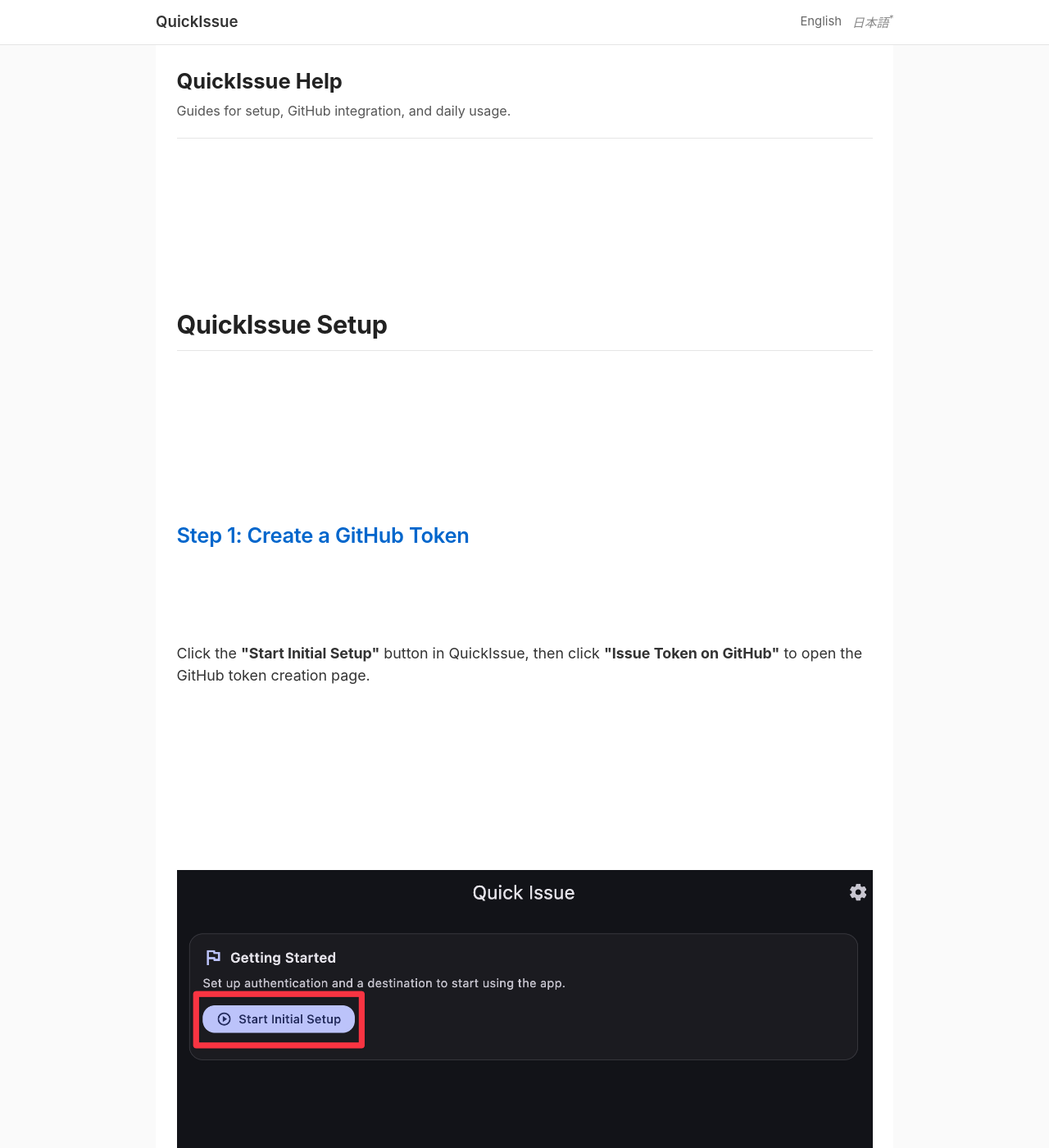
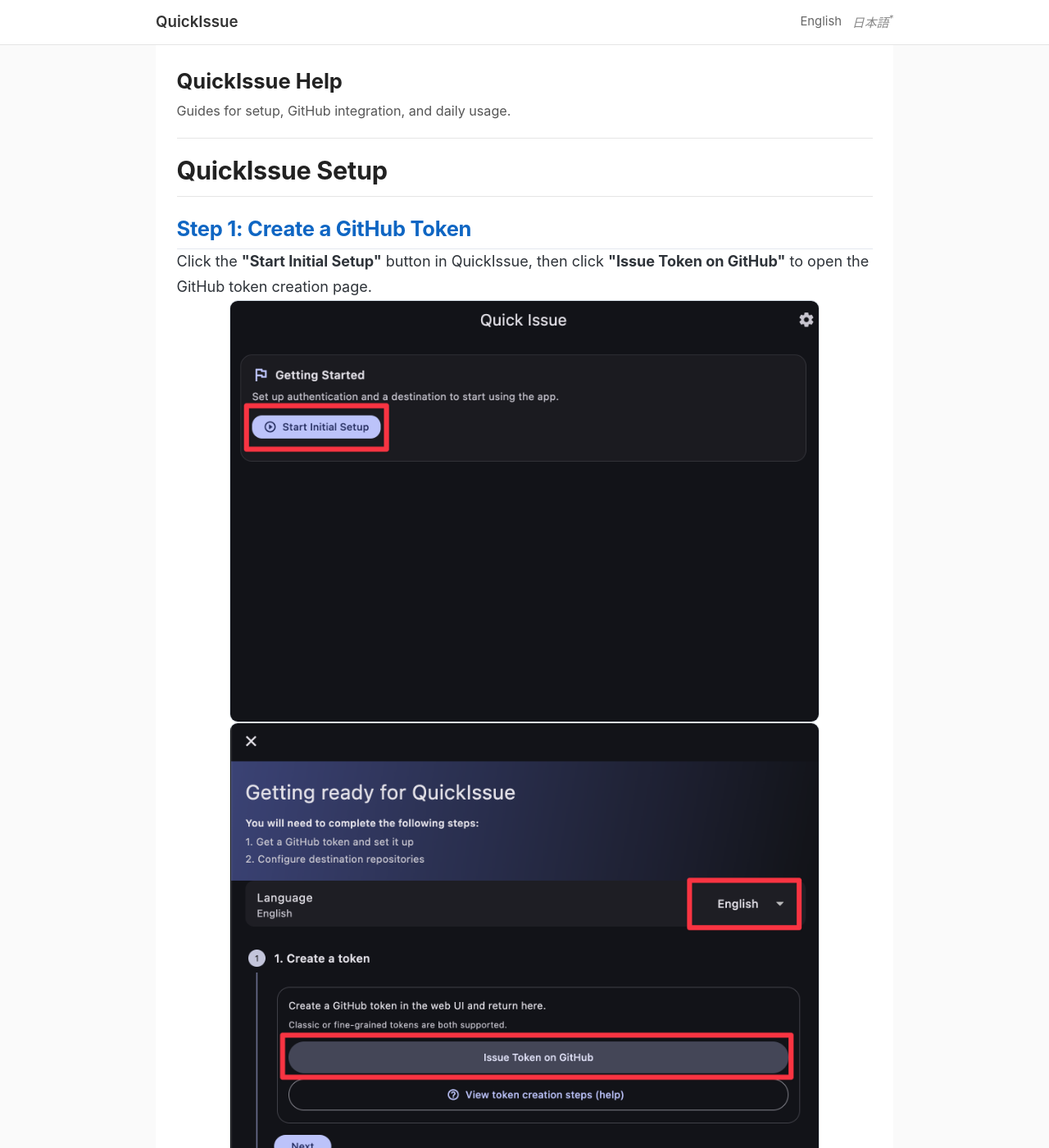
Before and after one commit to gdsxapps/quickissue-pages, a Jekyll site: the page built from docs/help/getting-started/index.html, in a window 1280 px wide and 1400 px high. Shown: the whole window at 82% size. Built offline with Jekyll 4.4.1, drawn with Linux system fonts in a browser that asks for light colours.

Commit message:
fix: Notionエクスポートされたヘルプ記事のレイアウトとスタイルを正規化するCSSルールを追加しました。

```diff
--- a/docs/assets/css/help.css
+++ b/docs/assets/css/help.css
@@ -356,3 +356,133 @@
     padding-top: 0;
     border-top: none;
 }
+
+/* ------------------------------------------------------- */
+/* Help article rhythm normalization (Notion export fixes) */
+/* Scoped to help layout only to avoid side effects.       */
+/* ------------------------------------------------------- */
+
+.help-main .notion-content {
+    font-size: clamp(1rem, 0.98rem + 0.16vw, 1.06rem);
+    line-height: 1.7;
+    color: #2e3339;
+    white-space: normal;
+}
+
+/* Notion sometimes injects display:contents / pre-wrap via inline style. */
+.help-main .notion-content .page-body > div[style*="display:contents"] {
+    display: block !important;
+}
+
+.help-main .notion-content .page-body,
+.help-main .notion-content .page-body > div,
+.help-main .notion-content p {
+    white-space: normal !important;
+}
+
+.help-main .notion-content .page-body > div {
+    margin: 0;
+}
+
+/* Keep paragraph rhythm stable between sections. */
+.help-main .notion-content p {
+    margin: 0.75em 0;
+}
+
+.help-main .notion-content .page-body > div > :first-child {
+    margin-top: 0;
+}
+
+.help-main .notion-content .page-body > div > :last-child {
+    margin-bottom: 0;
+}
+
+/* Section headers: stronger separation for h2, tighter for h3/h4. */
+.help-main .notion-content h2 {
+    margin-top: 2.15rem;
+    margin-bottom: 0.55rem;
+    padding-bottom: 0.45rem;
+    border-bottom: 1px solid #e4e8ef;
+    line-height: 1.28;
+}
+
+.help-main .notion-content h3 {
+    margin-top: 1.35rem;
+    margin-bottom: 0.32rem;
+    line-height: 1.3;
+}
+
+.help-main .notion-content h4 {
+    margin-top: 1.05rem;
+    margin-bottom: 0.24rem;
+    line-height: 1.35;
+    color: #374252;
+}
+
+.help-main .notion-content :is(h2, h3, h4) + p {
+    margin-top: 0.45em;
+}
+
+/* Step headings are a navigation anchor in setup guides. */
+.help-main .notion-content h2[id^="step-"] {
+    color: #0f66c3;
+    font-weight: 700;
+    margin-top: 2.35rem;
+    padding-top: 0;
+    border-top: none;
+}
+
+.help-main .notion-content h2[id^="step-"]:first-of-type {
+    margin-top: 0.8rem;
+}
+
+/* Screenshot presentation: centered, consistent spacing, app-like frame. */
+.help-main .notion-content figure,
+.help-main .notion-content figure.image {
+    margin: 1rem auto;
+}
+
+.help-main .notion-content figure.image > a {
+    display: block;
+    max-width: 720px;
+    margin: 0 auto;
+}
+
+.help-main .notion-content figure.image img,
+.help-main .notion-content img[style*="width"] {
+    display: block;
+    width: auto !important; /* neutralize Notion's inline width */
+    max-width: min(100%, 720px) !important;
+    height: auto !important;
+    margin: 0 auto;
+    border-radius: 10px;
+    border: 1px solid #d9e1ea;
+    background-color: #fff;
+}
+
+.help-main .notion-content figure.image + figure.image {
+    margin-top: 1rem;
+}
+
+/* Tip/Warning: visible but calm. */
+.help-main .notion-content .tip-box,
+.help-main .notion-content .warning-box {
+    margin: 0.9rem 0;
+    padding: 0.68rem 0.82rem;
+    border-radius: 8px;
+    border: 1px solid #dce4ee;
+    border-left-width: 4px;
+    font-size: 0.93rem;
+    line-height: 1.58;
+}
+
+.help-main .notion-content .tip-box {
+    background-color: #f5f9ff;
+    border-left-color: #5b8fcc;
+}
+
+.help-main .notion-content .warning-box {
+    background-color: #fff9ef;
+    border-color: #efe3cf;
+    border-left-color: #d2a35a;
+}
```
